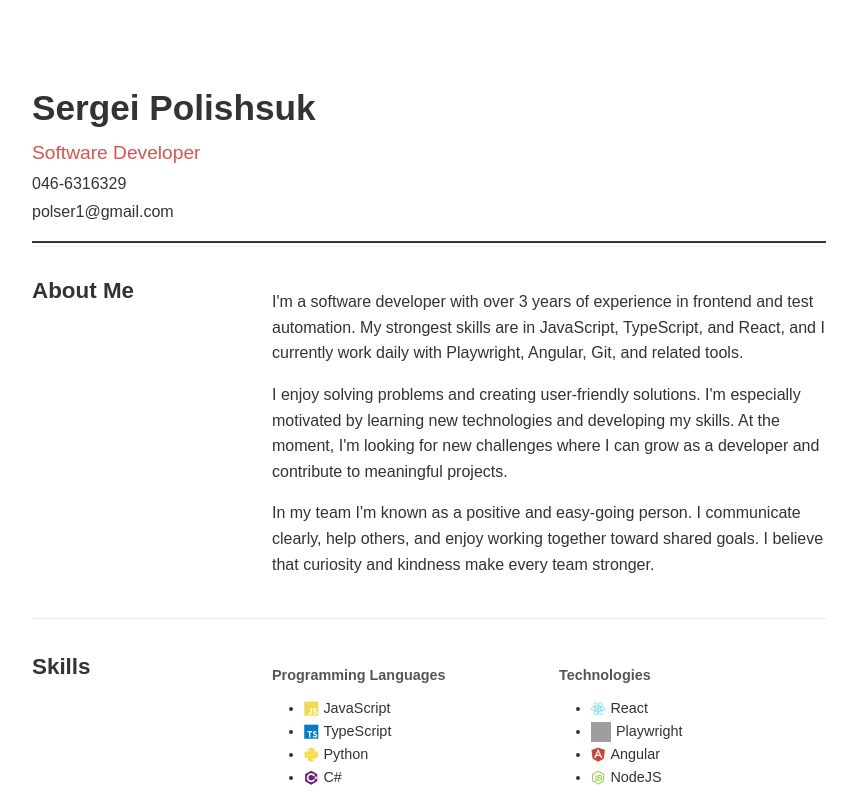
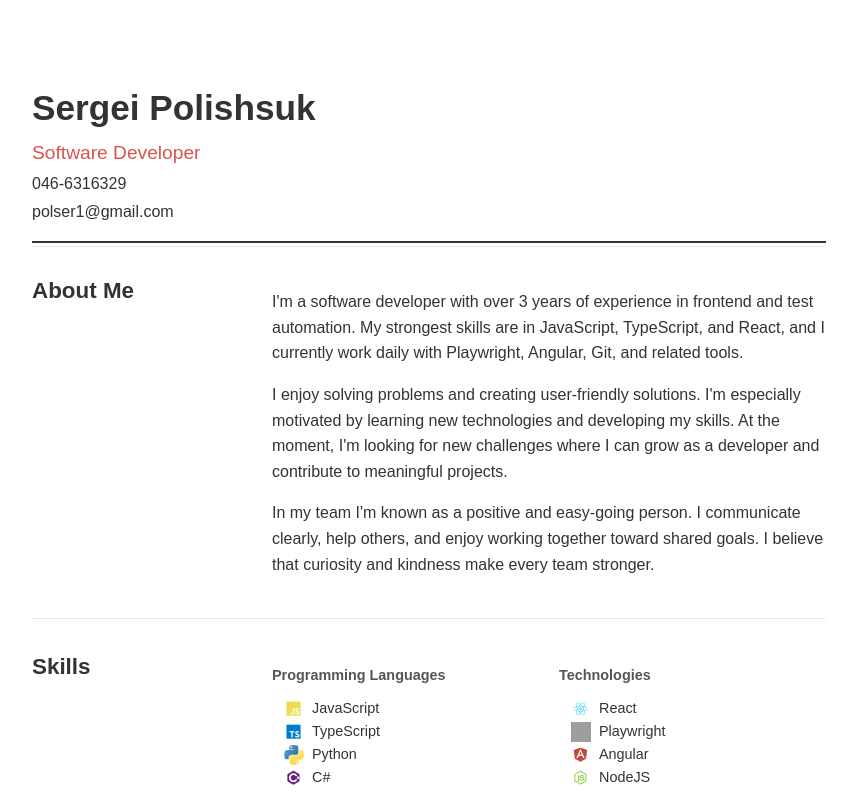
Before and after one commit to sepi4/cv, a React (Vite) app: page / in a window 1280 px wide. Shown: the top 792 px of the page, without its empty margins (211-1068 px from the left). Built offline with nearby package versions, Linux system fonts and the light colour scheme; grey boxes are pictures that could not be loaded.

Commit message:
feat: update CV component to enhance skill icon display and adjust styles

```diff
--- a/src/components/CV.tsx
+++ b/src/components/CV.tsx
@@ -37,7 +37,9 @@ export const CV: React.FC<CVProps> = ({ data }) => {
                   <ul className={styles.list}>
                     {category.skills.map((skill, skillIndex) => (
                       <li key={skillIndex} className={styles.listItem}>
-                        <SkillIcon skill={skill} />
+                        <div style={{ width: '2rem', display: 'inline-block', textAlign: 'center' }}>
+                          <SkillIcon skill={skill} />
+                        </div>
                         {skill.name}
                       </li>
                     ))}
--- a/src/data/cv-data.ts
+++ b/src/data/cv-data.ts
@@ -18,7 +18,7 @@ export const cvData: CVData = {
       skills: [
         { name: 'JavaScript', icon: 'devicon-javascript-plain colored', isDevicon: true },
         { name: 'TypeScript', icon: 'devicon-typescript-plain colored', isDevicon: true },
-        { name: 'Python', icon: 'devicon-python-plain colored', isDevicon: true },
+        { name: 'Python', icon: 'python.svg', isImage: true },
         { name: 'C#', icon: 'devicon-csharp-plain colored', isDevicon: true },
         { name: 'Java', icon: 'devicon-java-plain colored', isDevicon: true },
       ],
--- a/src/styles/CV.module.scss
+++ b/src/styles/CV.module.scss
@@ -101,13 +101,14 @@
 }
 
 .list {
+  list-style: none;
   padding: 0;
   margin: 0;
   font-size: 90%;
 }
 
 .listItem {
-  margin-left: 2rem;
+  margin-left: 0.5rem;
 
   i {
     width: 20px;
--- a/src/styles/SkillIcon.module.scss
+++ b/src/styles/SkillIcon.module.scss
@@ -2,6 +2,7 @@
 
 .icon {
   width: 20px;
+  height: 20px;
   margin-right: 5px;
   text-align: center;
   vertical-align: middle;
@@ -12,4 +13,5 @@
   height: 20px;
   margin-right: 5px;
   vertical-align: middle;
+  text-align: center;
 }
```
Also changed, not shown: public/python.svg (added).
